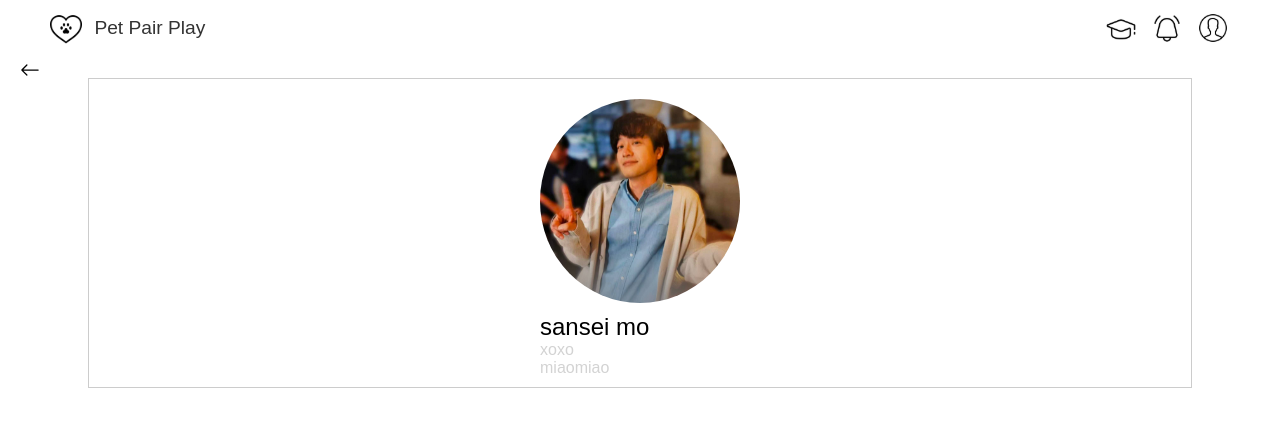
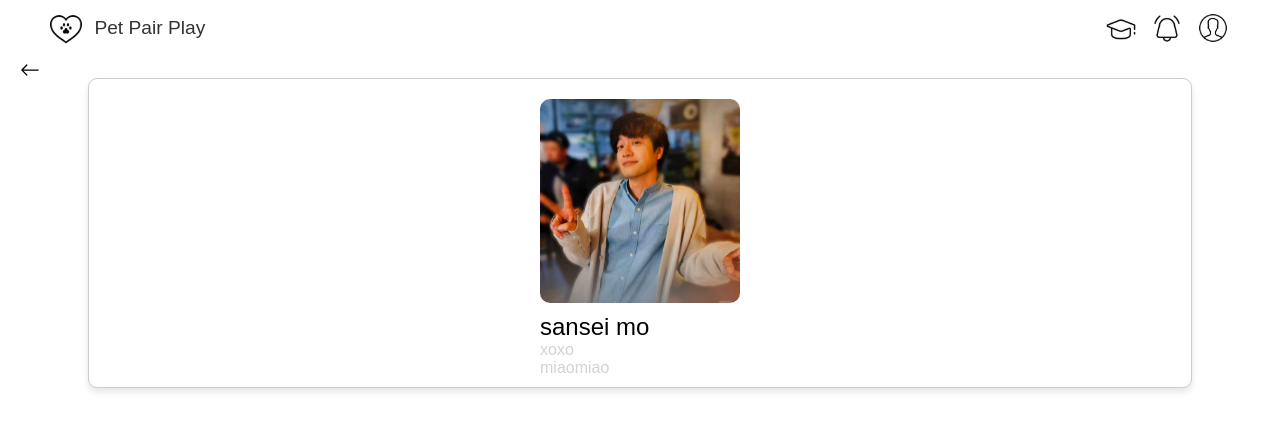
Before and after one commit to changlongwu/petPair, a React (Vite) app in the folder petPair/: page /display/user-profile in a window 1280 px wide. Shown: the top 430 px of the page. Built offline with nearby package versions, Linux system fonts and the light colour scheme.

Commit message:
change user format

```diff
--- a/petPair/src/components/userProfile/UserProfile.css
+++ b/petPair/src/components/userProfile/UserProfile.css
@@ -6,6 +6,9 @@
     border: 1.2px solid #ccc;
     margin: 30px 80px;
     padding: 10px;
+
+    box-shadow: 0 4px 6px rgba(0, 0, 0, 0.1);
+    border-radius: 9px;
 }
 
 .user-image {
@@ -15,5 +18,5 @@
     object-fit: contain;
     display: block;
     margin: 10px auto;
-    border-radius: 50%;
+    border-radius: 10px;
 }
```
